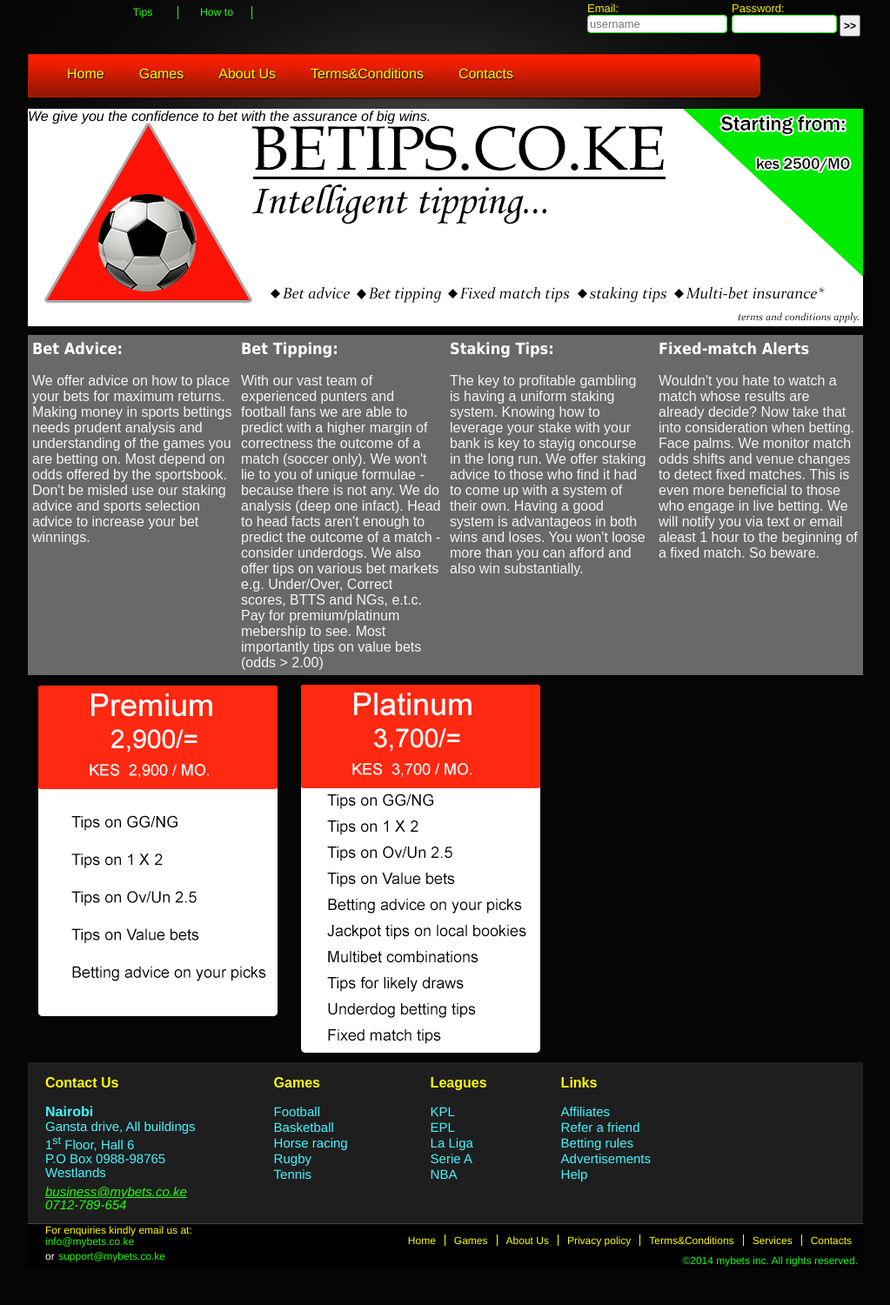
After one commit to dawyda/betor, a CodeIgniter app: page /betor/about/services in a window 1280 px wide. The commit adds this page. Shown: the whole page at 87% size, without its empty margins (128-1151 px from the left). Run offline with CodeIgniter, Linux system fonts and the light colour scheme.

Commit message:
Added services page

```diff
--- a/application/controllers/Home.php
+++ b/application/controllers/Home.php
@@ -61,6 +61,7 @@
 		$data["balance"] = $credit_info["balance"];
 		$data["expiry"] = $credit_info["expiry"];
 		$data["last_trans_id"] = $credit_info["last_trans_id"];
+		$data["acc_type"] = $this->betor_users->get_member_type($user_info["m_type"]);
 
 		$this->load->view('profile', $data);
 	}
--- a/application/controllers/about.php
+++ b/application/controllers/about.php
@@ -22,4 +22,10 @@
 	{
 		$this->load->view('about');
 	}
+
+	public function services()
+	{
+		$this->load->helper("form");
+		$this->load->view('services');
+	}
 }
--- /dev/null
+++ b/application/views/services.php
@@ -0,0 +1,150 @@
+<!DOCTYPE html PUBLIC "-//W3C//DTD XHTML 1.0 Transitional//EN" "http://www.w3.org/TR/xhtml1/DTD/xhtml1-transitional.dtd">
+<html xmlns="http://www.w3.org/1999/xhtml">
+<head>
+<meta http-equiv="Content-Type" content="text/html; charset=utf-8" />
+<link rel="stylesheet" href="<?=base_url();?>assets/css/menu_bar.css" type="text/css" media="screen" />
+<link rel="stylesheet" href="<?=base_url();?>assets/css/bottom_footer.css" type="text/css" media="screen" />
+<link rel="stylesheet" href="<?=base_url();?>assets/css/common.css" type="text/css" media="screen" />
+<link rel="stylesheet" href="<?=base_url();?>assets/css/services.css" type="text/css" media="screen" />
+<link REL="SHORTCUT ICON" HREF="<?=base_url();?>assets/img/icon.ico" type="image/x-icon">
+<link REL="ICON" HREF="<?=base_url();?>assets/img/icon.ico" type="image/x-icon">
+<title>Services | Services on betips.co.ke</title>
+</head>
+<body>
+ <div id="cont">
+    	<div id="top-head">
+        	<div id="top-nav">
+            	<ul>
+                	<li><a href="<?=base_url();?>home">Tips</a></li>
+                    <li><a href="<?=base_url();?>howto">How to</a></li>
+                </ul>
+            </div>
+            <div class="clear"></div>
+            <div id="main-nav">
+            	<ul>
+                	<li><a href="<?=base_url();?>home">Home</a></li>
+                    <li><a href="<?=base_url();?>">Games</a></li>
+                    <li><a href="<?=base_url();?>about">About Us</a></li>
+                    <li><a href="<?=base_url();?>terms">Terms&amp;Conditions</a></li>
+                    <li><a href="<?=base_url();?>contacts">Contacts</a></li>
+                </ul>
+            </div>
+            <div id="login">
+                <?php echo form_open("login/auth/"); ?>
+            	<!--<form id="login_form" method="post" action="login.php">-->
+                	<div style="float:left;">
+                	<label for="email" style="color:#f7ef00; font-size:13px; display:block;">Email:</label>
+                	<input type="text" id="email" name="username" class="txt" required="required" placeholder="username" /></div>
+                    <div style="float:left; padding-left:5px; padding-right:3px;">
+                    <label for="password" style="color:#f7ef00; font-size:13px; display:block;">Password:</label>
+                    <input type="password" id="password" name="password" class="txt" required="required" /></div>
+                    <input type="submit" name="submit" id="submit" value=">>" />
+                </form>
+            </div>
+        </div>
+        <div>
+            <div id="services_banner">
+                We give you the confidence to bet with the assurance of big wins.
+            </div>
+            <ul id="services-list">
+                <li>
+                    <div>
+                        <span class="service-title">Bet Advice:</span><br /><br />
+                        <span class="service-text">We offer advice on how to place your bets for maximum returns. Making money in sports bettings needs prudent analysis and understanding of the games you are betting on. Most
+                        depend on odds offered by the sportsbook. Don't be misled use our staking advice and sports selection advice to increase your bet winnings.</span>
+                    </div>
+                </li>
+                <li>
+                    <div>
+                        <span class="service-title">Bet Tipping:</span><br /><br />
+                        <span class="service-text">With our vast team of experienced punters and football fans we are able to predict with a higher margin of correctness the outcome of a match (soccer only). We won't lie to you of unique formulae - because there is not any. We do analysis (deep one infact). Head to head facts aren't enough to predict the outcome of a match - consider underdogs. We also offer tips on various bet markets e.g. Under/Over, Correct scores, BTTS and NGs, e.t.c. Pay for premium/platinum mebership to see. Most importantly tips on value bets (odds > 2.00)</span>
+                    </div>
+                </li>
+                <li>
+                    <div>
+                        <span class="service-title">Staking Tips:</span><br /><br />
+                        <span class="service-text">The key to profitable gambling is having a uniform staking system. Knowing how to leverage your stake with your bank is key to stayig oncourse in the long run. We offer staking advice to those who find it had to come up with a system of their own. Having a good system is advantageos in both wins and loses. You won't loose more than you can afford and also win substantially. </span>
+                    </div>
+                </li>
+                 <li>
+                    <div>
+                        <span class="service-title">Fixed-match Alerts</span><br /><br />
+                        <span class="service-text">Wouldn't you hate to watch a match whose results are already decide? Now take that into consideration when betting. Face palms. We monitor match odds shifts and venue changes to detect fixed matches. This is even more beneficial to those who engage in live betting. We will notify you via text or email aleast 1 hour to the beginning of a fixed match. So beware.</span>
+                    </div>
+                </li>
+            </ul>
+            <div id="price-list">
+                <img style="position:relative; vertical-align: top; display:inline-block; top:0px; margin-right:20px;" src="<?=base_url();?>assets/img/betor-price-list-premium.png" alt="premium tips list"/>
+                <img style="position:relative; vertical-align: top; display:inline-block; top:0px;" src="<?=base_url();?>assets/img/betor-price-list-platinum.png" alt="premium tips list"/>
+            </div>
+        </div>
+        <div id="sub_footer">
+            <div class="sub_tabs" style="padding-left:20px;">
+                <span class="sub_titles">Contact Us</span>
+                <div>
+                	<span style="font-weight:bold; font-size:16px; color:#42f4ff; display:block;">Nairobi</span>
+                    <span style="font-size:15px; line-height:16px; color:#42f4ff; display:block;">Gansta drive, All buildings</span>
+                    <span style="font-size:15px; line-height:16px; color:#42f4ff; display:block;">1<sup>st</sup> Floor, Hall 6</span>
+                    <span style="font-size:15px; line-height:16px; color:#42f4ff; display:block;">P.O Box 0988-98765</span>
+                    <span style="font-size:15px; line-height:16px; color:#42f4ff; display:block;">Westlands</span>
+                    <address><span style="position:relative; line-height:17px; font-size:15px; display:block; top:5px;"><a href="mailto:business@mybets.co.ke" style="color:#1cff04;">business@mybets.co.ke</a></span>
+					<span style="position:relative;line-height:17px; font-size:15px; color:#1cff04; display:block; top:3px;">0712-789-654</span></address>
+                </div>
+            </div>
+            <div class="sub_tabs" style="left:80px;">
+            	<span class="sub_titles">Games</span>
+                <div class="subfoot_links">
+                	<ul>
+                    	<li><a href="#">Football</a></li>
+                        <li><a href="#">Basketball</a></li>
+                        <li><a href="#">Horse racing</a></li>
+                        <li><a href="#">Rugby</a></li>
+                        <li><a href="#">Tennis</a></li>
+                    </ul>
+                </div>
+            </div>
+            <div class="sub_tabs" style="left:150px; margin-right:40px;">
+            	<span class="sub_titles">Leagues</span>
+                <div class="subfoot_links">
+                	<ul>
+                    	<li><a href="#">KPL</a></li>
+                        <li><a href="#">EPL</a></li>
+                        <li><a href="#">La Liga</a></li>
+                        <li><a href="#">Serie A</a></li>
+                        <li><a href="#">NBA</a></li>
+                    </ul>
+                </div>
+            </div>
+            <div class="sub_tabs" style="left:150px;">
+            	<span class="sub_titles">Links</span>
+                <div class="subfoot_links">
+                	<ul>
+                    	<li><a href="#">Affiliates</a></li>
+                        <li><a href="#">Refer a friend</a></li>
+                        <li><a href="#">Betting rules</a></li>
+                        <li><a href="#">Advertisements</a></li>
+                        <li><a href="#">Help</a></li>
+                    </ul>
+                </div>
+            </div>
+        </div>
+        <div id="footer">
+        	<div id="foot_left">
+            	<span style="color:#ffff00; display:block; font-size:12px;">For enquiries kindly email us at:</span><span style="color:#1bff03; display:block; font-size:12px; line-height:13px;">info@mybets.co.ke</span><span style="color:#fff; font-size:12px;"> or</span> <span style="color:#1bff03; font-size:12px;">support@mybets.co.ke</span>
+            </div>
+            <div id="foot_right">
+            	<ul id="foot_nav">
+                	<li><a href="#">Home</a></li>
+                    <li><a href="#">Games</a></li>
+                    <li><a href="#">About Us</a></li>
+                    <li><a href="#">Privacy policy</a></li>
+                    <li><a href="#">Terms&amp;Conditions</a></li>
+                    <li><a href="#">Services</a></li>
+                    <li style="border:none;"><a href="#">Contacts</a></li>
+                </ul>
+                <span style="color:#15ff03; font-size:12px; display:block; position:absolute; bottom:3px; right:3px;">&copy;2014 mybets inc. All rights reserved.</span>
+            </div>
+        </div>
+    </div>
+</body>
+</html>
--- a/assets/css/profile.css
+++ b/assets/css/profile.css
@@ -96,5 +96,6 @@
 	border:1px solid #ececec;
 	padding-left:3px;
 	padding-right:3px;
-	/*color:#9a9a9a;*/
+	color:#525252;
+	font-weight:bold;
 }
--- /dev/null
+++ b/assets/css/services.css
@@ -0,0 +1,43 @@
+@charset "utf-8";
+/* CSS */
+div#services_banner{
+	height:250px; width:960px;
+	position:relative;
+	background:url(/betor/assets/img/service-banner.png) no-repeat;
+	display:block;
+	margin-bottom:10px;
+	font-style:italic;
+}
+ul#services-list{
+	display:inline-block;
+	position:relative;
+	width:960px; min-height:280px;
+	background-color:#696969;
+	padding:0px;
+	margin:0px;
+}
+ul#services-list li{
+	list-style:none;
+	position:relative;
+	float:left;
+	width:230px;
+	display:block;
+	height:auto;
+	padding:5px;
+}
+.service-title{
+	font-size:18px;
+	font-weight:bold;
+	color:#fff;
+	font-family:Tahoma, Geneva, sans-serif;
+}
+.service-text{
+	font-size:12pt;
+	font-family:Arial, Helvetica, sans-serif;
+	color:#F5F5F5;
+}
+#price-list{
+	position:relative;
+	width:960px; height:425px;
+	padding:10px;
+}
```
Also changed, not shown: application/models/Betor_users.php (+7 -0 lines), application/views/home.php (+17 -16 lines), application/views/profile.php (+13 -13 lines), assets/img/advice-icon.png (added), assets/img/betor-price-list-platinum.png (added), assets/img/betor-price-list-premium.png (added), assets/img/captchas/1464963759.6485.jpg (deleted), assets/img/captchas/1465557176.0264.jpg (added), assets/img/captchas/1465557842.0907.jpg (added), assets/img/captchas/1465557847.7825.jpg (added), assets/img/captchas/1465557859.5797.jpg (added), assets/img/service-banner.png (added).
